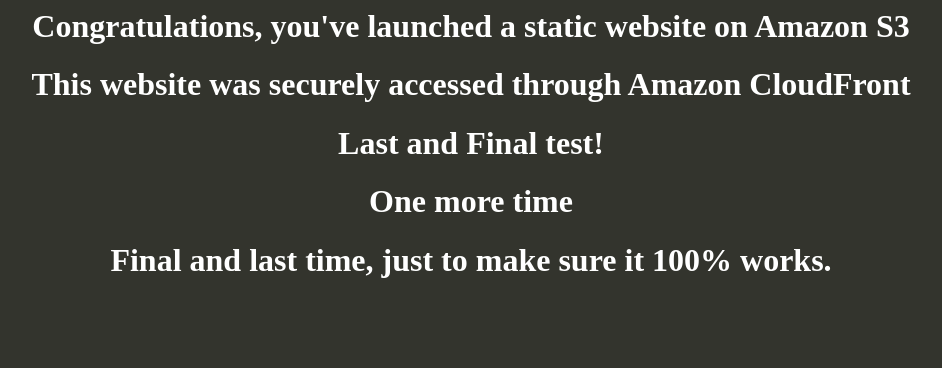
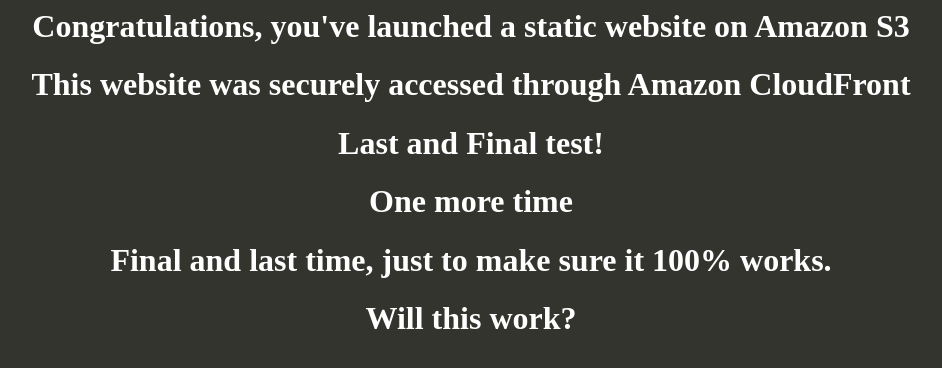
Before and after one commit to Paul-Ciurean/Tutorial-S3-with-CICD, a plain HTML site: page index.html in a window 1280 px wide. Shown: the whole page, without its empty margins (169-1111 px from the left). Drawn offline with Linux system fonts and the light colour scheme.

Commit message:
will it work?

```diff
--- a/index.html
+++ b/index.html
@@ -17,5 +17,6 @@
         <h1>Last and Final test!</h1>
         <h1>One more time</h1>
         <h1>Final and last time, just to make sure it 100% works.</h1>
+        <h1>Will this work?</h1>
     </body>
 </html>
```
